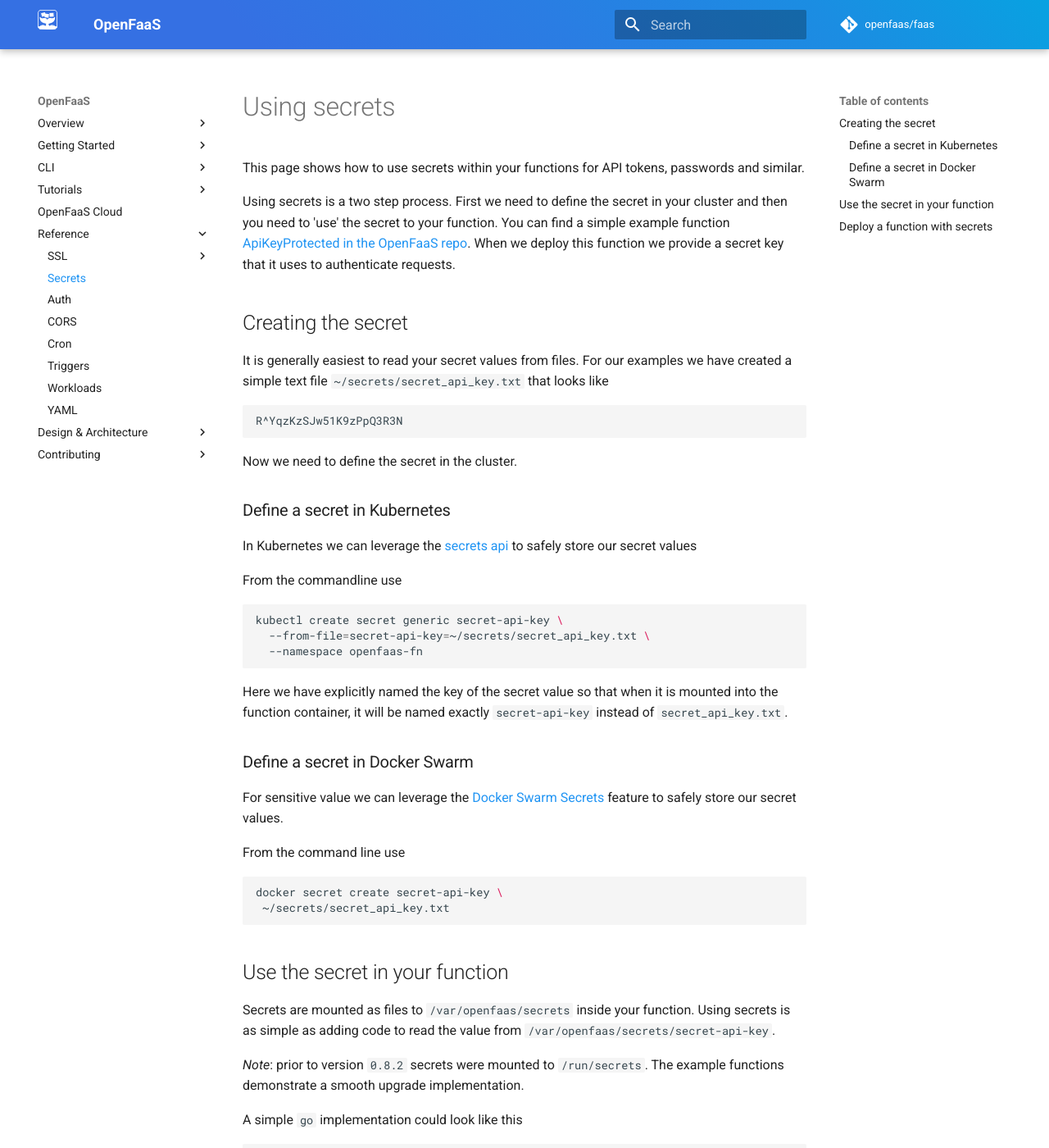
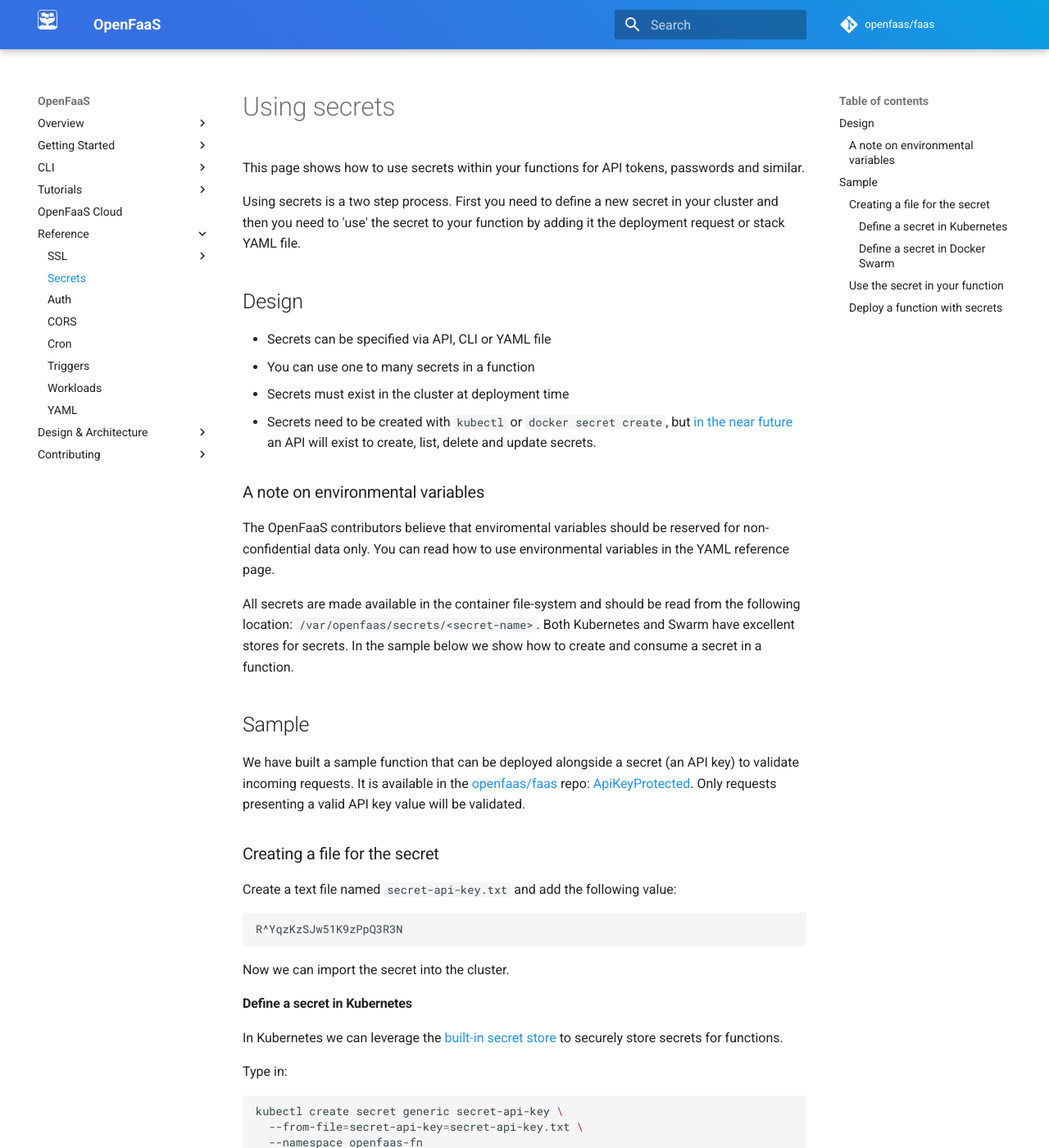
Before and after one commit to openfaas/docs, an MkDocs documentation site: the page built from docs/reference/secrets.md, in a window 1280 px wide and 1400 px high. Shown: the whole window at 82% size. Built offline with MkDocs 1.6.1 and Material for MkDocs 9.7.7, drawn with Linux system fonts in a browser that asks for light colours; comment, search, counter and statistics services are not loaded; some of the changed text lies outside the part shown.

Commit message:
Clarify use of secrets / env-vars
Signed-off-by: Alex Ellis (VMware) <alexellis2@gmail.com>

````diff
--- a/docs/reference/secrets.md
+++ b/docs/reference/secrets.md
@@ -2,46 +2,77 @@
 
 This page shows how to use secrets within your functions for API tokens, passwords and similar.
 
-Using secrets is a two step process. First we need to define the secret in your cluster and then you need to 'use' the secret to your function. You can find a simple example function [ApiKeyProtected in the OpenFaaS repo](https://github.com/openfaas/faas/tree/master/sample-functions/ApiKeyProtected-Secrets). When we deploy this function we provide a secret key that it uses to authenticate requests.
+Using secrets is a two step process. First you need to define a new secret in your cluster and then you need to 'use' the secret to your function by adding it the deployment request or stack YAML file.
 
-## Creating the secret
+## Design
 
-It is generally easiest to read your secret values from files. For our examples we have created a simple text file `~/secrets/secret_api_key.txt` that looks like
+* Secrets can be specified via API, CLI or YAML file
+* You can use one to many secrets in a function
+* Secrets must exist in the cluster at deployment time
+* Secrets need to be created with `kubectl` or `docker secret create`, but [in the near future](https://github.com/openfaas/faas/issues/807) an API will exist to create, list, delete and update secrets.
+
+### A note on environmental variables
+
+The OpenFaaS contributors believe that enviromental variables should be reserved for non-confidential data only. You can read how to use environmental variables in the YAML reference page.
+
+All secrets are made available in the container file-system and should be read from the following location: `/var/openfaas/secrets/<secret-name>`. Both Kubernetes and Swarm have excellent stores for secrets. In the sample below we show how to create and consume a secret in a function.
+
+## Sample
+
+We have built a sample function that can be deployed alongside a secret (an API key) to validate incoming requests. It is available in the [openfaas/faas](https://github.com/openfaas/faas/) repo: [ApiKeyProtected](https://github.com/openfaas/faas/tree/master/sample-functions/ApiKeyProtected-Secrets). Only requests presenting a valid API key value will be validated.
+
+### Creating a file for the secret
+
+Create a text file named `secret-api-key.txt` and add the following value:
 
 ```txt
 R^YqzKzSJw51K9zPpQ3R3N
 ```
 
-Now we need to define the secret in the cluster.
+Now we can import the secret into the cluster.
 
-### Define a secret in Kubernetes
+#### Define a secret in Kubernetes
 
-In Kubernetes we can leverage the [secrets api](https://kubernetes.io/docs/concepts/configuration/secret/) to safely store our secret values
+In Kubernetes we can leverage the [built-in secret store](https://kubernetes.io/docs/concepts/configuration/secret/) to securely store secrets for functions.
 
-From the commandline use
+Type in:
 
 ```sh
 kubectl create secret generic secret-api-key \
-  --from-file=secret-api-key=~/secrets/secret_api_key.txt \
+  --from-file=secret-api-key=secret-api-key.txt \
   --namespace openfaas-fn
 ```
 
 Here we have explicitly named the key of the secret value so that when it is mounted into the function container, it will be named exactly `secret-api-key` instead of `secret_api_key.txt`.
 
-### Define a secret in Docker Swarm
+You can skip creating a file and use input directly from the command-line like this:
 
-For sensitive value we can leverage the [Docker Swarm Secrets](https://docs.docker.com/engine/swarm/secrets/) feature to safely store our secret values.
+```sh
+kubectl create secret generic secret-api-key \
+  --from-literal secret-api-key="R^YqzKzSJw51K9zPpQ3R3N" \
+  --namespace openfaas-fn
+```
 
-From the command line use
+#### Define a secret in Docker Swarm
+
+Docker has a built-in [secrets store](https://docs.docker.com/engine/swarm/secrets/) just like Kubernetes which can be used to securely store secrets for our functions.
+
+Type in:
 
 ```sh
 docker secret create secret-api-key \
  ~/secrets/secret_api_key.txt
 ```
 
-## Use the secret in your function
+or:
 
-Secrets are mounted as files to `/var/openfaas/secrets` inside your function. Using secrets is as simple as adding code to read the value from `/var/openfaas/secrets/secret-api-key`.
+```sh
+echo "R^YqzKzSJw51K9zPpQ3R3N" | docker secret create secret-api-key -
+```
+
+### Use the secret in your function
+
+OpenFaaS secrets are mounted as files to `/var/openfaas/secrets` inside your function's filesystem. To use a secret, just read the file from the secrets location using the name of the secret for the filename such as: `/var/openfaas/secrets/secret-api-key`.
 
 _Note_: prior to version `0.8.2` secrets were mounted to `/run/secrets`. The example functions demonstrate a smooth upgrade implementation.
 
@@ -62,46 +93,39 @@ func getAPISecret(secretName string) (secretBytes []byte, err error) {
 
 This example comes from the [`ApiKeyProtected`](https://github.com/openfaas/faas/tree/master/sample-functions/ApiKeyProtected-Secrets) sample function.
 
-## Deploy a function with secrets
+### Deploy a function with secrets
 
-Now, update your stack file to include the secret:
+Create a `stack.yaml` file in the current directory:
 
 ```yaml
   provider:
     name: faas
-    gateway: http://localhost:8080
 
   functions:
     protectedapi:
-      lang: Dockerfile
+      lang: dockerfile
       skip_build: true
       image: functions/api-key-protected:latest
       secrets:
       - secret-api-key
 ```
 
-and then deploy `faas-cli deploy -f ./stack.yaml`
+Now deploy the function with: `faas-cli deploy`
 
-Once the deploy is done you can test the function using the cli. The function is very simple, it reads the secret value that is mounted into the container for you and then returns a success or failure message based on if your header matches that secret value. For example,
+Once the deploy is done you can test the function using the `faas-cli` or `curl`. The function reads the secret value that was mounted into the container by OpenFaaS and then returns a success or failure message based on if your header matches that secret value. The same code runs exactly the same without modifications on both Kubernetes and Docker Swarm.
+
+Let's see how that works:
 
 ```sh
-faas-cli invoke protectedapi -H "X-Api-Key=R^YqzKzSJw51K9zPpQ3R3N"
-```
-
-Resulting in
-
-```txt
+echo | faas-cli invoke protectedapi -H "X-Api-Key=R^YqzKzSJw51K9zPpQ3R3N"
 Unlocked the function!
 ```
 
-When you use the wrong api key,
+Now let's use an incorrect value for the api-key:
 
 ```sh
-faas-cli invoke protectedapi -H "X-Api-Key=thisiswrong"
+echo | faas-cli invoke protectedapi -H "X-Api-Key=thisiswrong"
+Access denied!
 ```
 
-You get
-
-```txt
-Access denied!
-```
+You can also use multiple secrets for the same function or across multiple functions.
````
